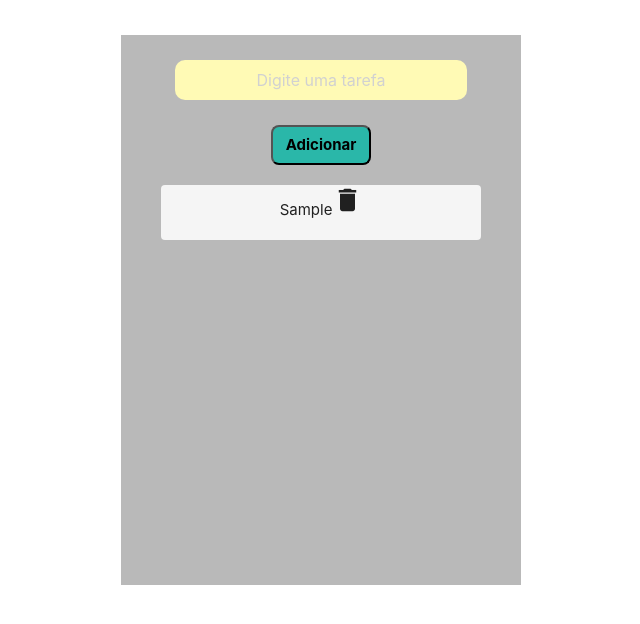
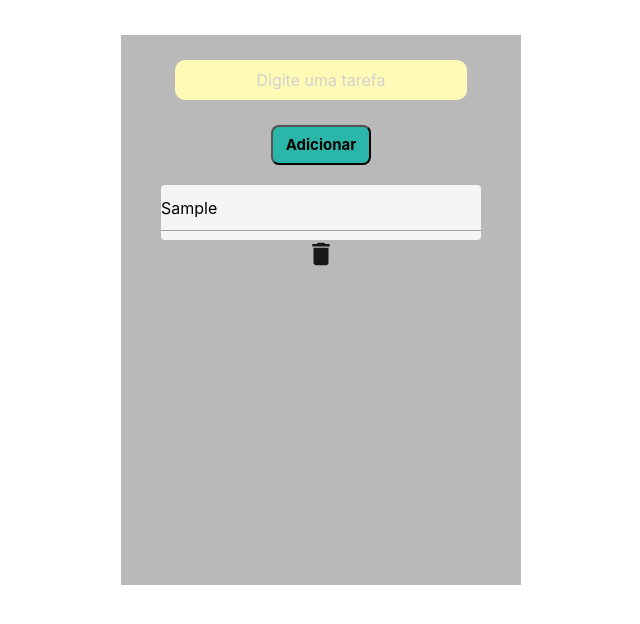
Before and after one commit to GBC1999/DesafioCompasso, a React (Create React App) app in the folder todolist/: page / in a window 1280 px wide. Both pictures are taken after typing "Sample" into the empty fields and a click on the button "Adicionar". Shown: the top 624 px of the page, without its empty margins (319-959 px from the left). Built offline with nearby package versions, Linux system fonts and the light colour scheme.

Commit message:
Remocao do projeto anterior

```diff
--- a/todolist/src/ListaTarefas.css
+++ b/todolist/src/ListaTarefas.css
@@ -17,3 +17,14 @@
     padding: 10px;
     cursor: pointer;
 }
+
+.listagem p input{
+    background-color: transparent;
+    border: 0;
+    font-size: 18px;
+
+}
+
+.listagem p input:focus{
+    outline: none;
+}
--- a/todolist/src/ListaTarefas.js
+++ b/todolist/src/ListaTarefas.js
@@ -9,11 +9,19 @@ export default function ListaTarefas(props) {
     const tarefas = props.tarefas;
     const lista = tarefas.map(tarefa => {
         return <div className="listagem" key={tarefa.key}>
-            <p>{tarefa.text}
+            <p>
+                <input type="text"
+                    id={tarefa.key}
+                    value={tarefa.text}
+                    onChange={
+                        (e) =>{
+                            props.setUpdate(e.target.value, tarefa.key)
+                        }
+                    }/>
                 <i class="small material-icons"
-                onClick={ () =>
-                    props.deletaTarefa(tarefa.key)
-                }>delete</i>
+                    onClick={() =>
+                        props.deletaTarefa(tarefa.key)
+                    }>delete</i>
             </p>
         </div>
     })
--- a/todolist/src/main.js
+++ b/todolist/src/main.js
@@ -16,6 +16,7 @@ export default class Main extends Component {
         this.handleInput = this.handleInput.bind(this);
         this.adicionaTarefa = this.adicionaTarefa.bind(this);
         this.deletaTarefa = this.deletaTarefa.bind(this);
+        this.alteraTarefa = this.alteraTarefa.bind(this);
     }
 
     handleInput = (e) => { //atualizando a tarefaAtual
@@ -50,6 +51,19 @@ export default class Main extends Component {
             tarefas: filtraTarefas
         })
     }
+
+    alteraTarefa(text, key){
+        const tarefas = this.state.tarefas;
+        tarefas.map(tarefa =>{
+            if (tarefa.key === key) {
+                tarefa.text=text;
+            }
+        })
+        this.setState({
+            tarefas: tarefas
+        })
+    }
+
     render() {
         return ( //campo de inserir tarefa
             <div className="Main">
@@ -63,7 +77,8 @@ export default class Main extends Component {
                     </form>
                 </header>
                 <ListaTarefas tarefas= {this.state.tarefas}
-                deletaTarefa = {this.deletaTarefa}/>
+                deletaTarefa = {this.deletaTarefa}
+                alteraTarefa={this.alteraTarefa}/>
             </div>
         )
     }
```
